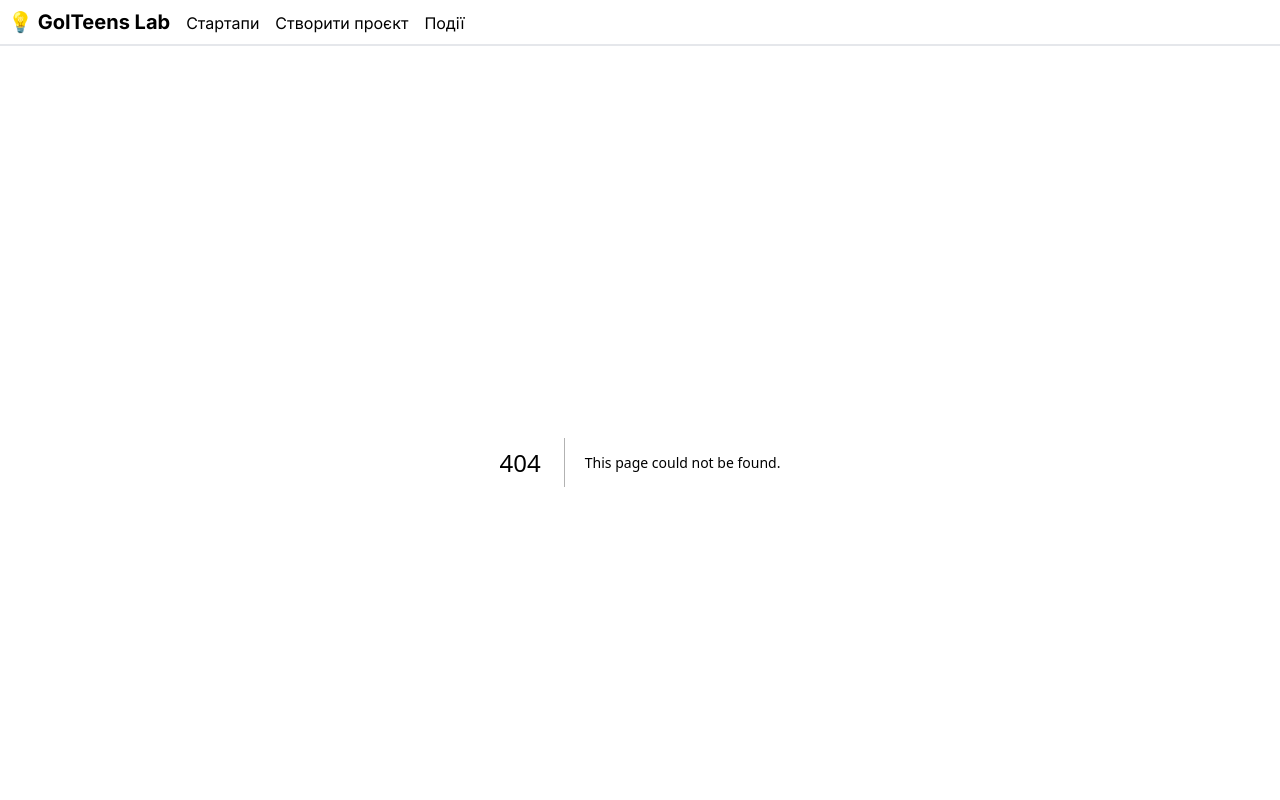
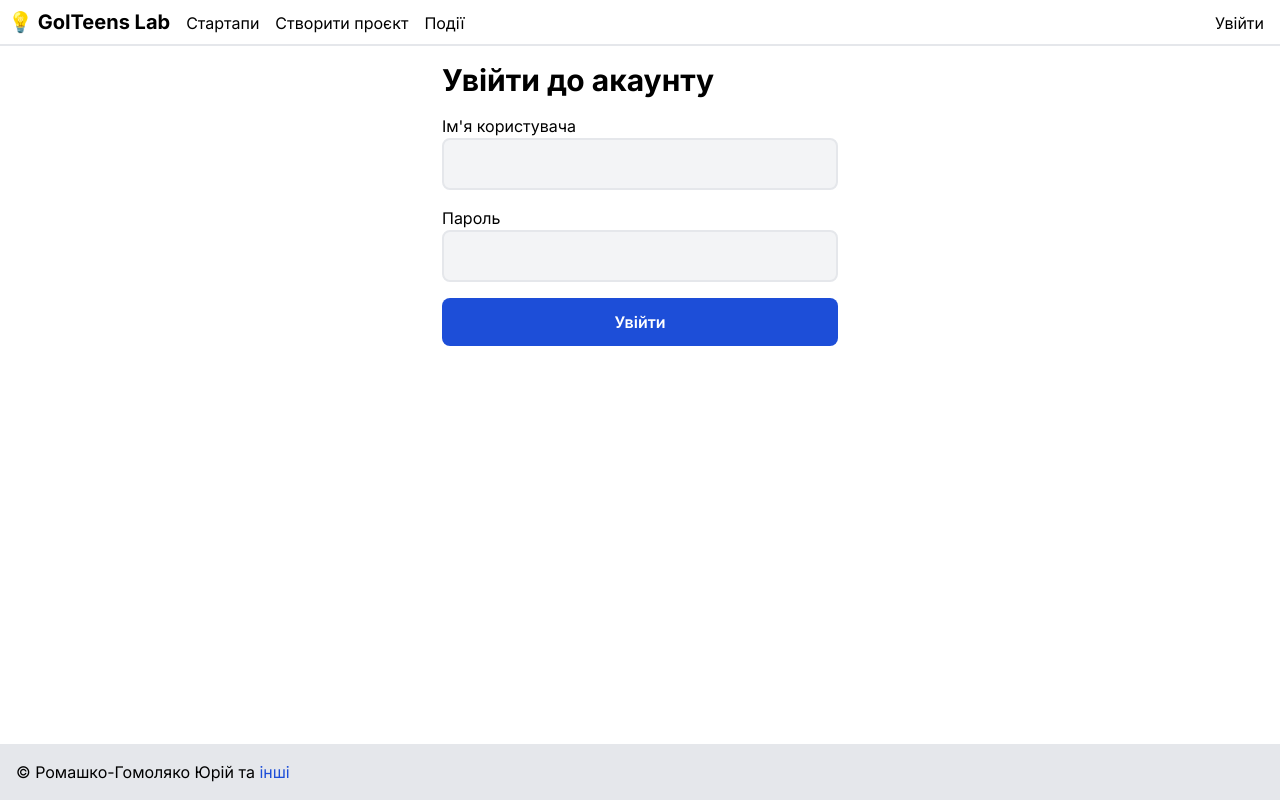
Before and after one commit to YuriiRG/GameOFTeens_JS, a Next.js app: page /signin in a window 1280 px wide. Before the commit this address had no page. Shown: the top 800 px of the page. Built offline with nearby package versions, Linux system fonts and the light colour scheme.

Commit message:
Create sign in page and unify buttons

```diff
--- a/src/app/create-project/CreateProjectForm.tsx
+++ b/src/app/create-project/CreateProjectForm.tsx
@@ -2,7 +2,7 @@
 import { useForm } from 'react-hook-form';
 import { zodResolver } from '@hookform/resolvers/zod';
 import { z } from 'zod';
-import { TextInput, SubmitButton, ErrorsBlock } from '@/app/form-utils';
+import { TextInput, Button, ErrorsBlock } from '@/app/form-utils';
 const schema = z.object({
   name: z
     .string()
@@ -98,7 +98,9 @@ export default function CreateProjectForm() {
           }`}
         ></textarea>
       </fieldset>
-      <SubmitButton disabled={isValidationError}>Створити проєкт</SubmitButton>
+      <Button type='submit' disabled={isValidationError}>
+        Створити проєкт
+      </Button>
       <ErrorsBlock
         errors={Object.values(errors).map((error) => error.message)}
       />
--- a/src/app/form-utils.tsx
+++ b/src/app/form-utils.tsx
@@ -43,22 +43,20 @@ export const ErrorsBlock = ({
   ) : null;
 };
 
-export type SubmitButtonProps = Omit<
+export type ButtonProps = Omit<
   InputHTMLAttributes<HTMLButtonElement>,
   'type'
->;
+> & {
+  type?: 'button' | 'reset' | 'submit';
+};
 
-export const SubmitButton = forwardRef<HTMLButtonElement, SubmitButtonProps>(
-  function SubmitButton(
-    { className, ...submitButtonProps }: SubmitButtonProps,
-    ref
-  ) {
+export const Button = forwardRef<HTMLButtonElement, ButtonProps>(
+  function Button({ className, ...buttonProps }: ButtonProps, ref) {
     return (
       <button
-        type='submit'
-        {...submitButtonProps}
+        {...buttonProps}
         className={twMerge(
-          `rounded-lg bg-blue-500 p-3 font-semibold text-white transition-all hover:enabled:bg-blue-600 active:enabled:bg-blue-700 disabled:bg-gray-300 disabled:text-gray-700`,
+          `rounded-lg bg-blue-700 p-3 font-semibold text-white transition-all hover:enabled:scale-105 hover:enabled:bg-blue-600 active:enabled:bg-blue-500 disabled:bg-gray-300 disabled:text-gray-700`,
           className
         )}
         ref={ref}
--- a/src/app/layout.tsx
+++ b/src/app/layout.tsx
@@ -19,11 +19,18 @@ export default function RootLayout({ children }: { children: ReactNode }) {
     <html lang='uk'>
       <body className={`${inter.className} flex min-h-screen flex-col`}>
         <header className='border-b-2 border-gray-200 p-2'>
-          <nav className='flex flex-wrap items-baseline gap-4'>
-            <NavLink href='/' className='text-xl font-bold'>
-              💡 GoITeens Lab
-            </NavLink>
-            <ul className='flex gap-4'>
+          <nav className='flex flex-col items-stretch gap-4 sm:flex-row sm:items-baseline'>
+            <ul className='flex flex-grow items-baseline justify-between sm:flex-grow-0'>
+              <li>
+                <NavLink href='/' className='text-xl font-bold'>
+                  💡 GoITeens Lab
+                </NavLink>
+              </li>
+              <li className='mr-2 block sm:hidden'>
+                <NavLink href='/signin'>Увійти</NavLink>
+              </li>
+            </ul>
+            <ul className='flex flex-grow justify-around gap-4 sm:justify-start'>
               <li>
                 <NavLink href='/projects'>Стартапи</NavLink>
               </li>
@@ -32,6 +39,10 @@ export default function RootLayout({ children }: { children: ReactNode }) {
               </li>
               <li>
                 <NavLink href='/events'>Події</NavLink>
+              </li>
+              <li className='hidden flex-grow sm:block' aria-hidden></li>
+              <li className='mr-2 hidden sm:block'>
+                <NavLink href='/signin'>Увійти</NavLink>
               </li>
             </ul>
           </nav>
--- a/src/app/page.tsx
+++ b/src/app/page.tsx
@@ -14,7 +14,7 @@ export default function Landing() {
       <div className='flex justify-center'>
         <a
           href='/projects'
-          className='block rounded-full bg-blue-600 p-6 text-center text-2xl font-bold text-white transition-transform hover:scale-105 sm:text-3xl'
+          className='block rounded-full bg-gradient-to-r from-green-500  to-blue-600 p-6 text-center text-2xl font-bold text-white transition-transform hover:scale-105 sm:text-3xl'
         >
           Відкрийте для себе нові стартапи
         </a>
--- a/src/app/projects/[id]/BookPitch.tsx
+++ b/src/app/projects/[id]/BookPitch.tsx
@@ -1,5 +1,5 @@
 'use client';
-import { ErrorsBlock, TextInput } from '@/app/form-utils';
+import { Button, ErrorsBlock, TextInput } from '@/app/form-utils';
 import { zodResolver } from '@hookform/resolvers/zod';
 import * as Dialog from '@radix-ui/react-dialog';
 import { useState } from 'react';
@@ -33,9 +33,7 @@ export default function BookPitch() {
   return (
     <Dialog.Root open={open} onOpenChange={setOpen}>
       <Dialog.Trigger asChild>
-        <button className='rounded-lg bg-blue-700 p-4 text-lg text-white transition-all hover:scale-105 hover:bg-blue-600'>
-          Забронювати зустріч
-        </button>
+        <Button>Забронювати зустріч</Button>
       </Dialog.Trigger>
       <Dialog.Portal>
         <Dialog.Overlay className='fixed inset-0 bg-black/50' />
@@ -66,18 +64,25 @@ export default function BookPitch() {
             />
           </fieldset>
           <fieldset>
-            <label htmlFor='date'>Оберіть місце</label>
-            <TextInput className='w-full' {...register('place')} />
+            <label htmlFor='place'>Оберіть місце</label>
+            <TextInput
+              isError={errors.place !== undefined}
+              className='w-full'
+              {...register('place')}
+            />
           </fieldset>
           <fieldset>
-            <label htmlFor='date'>
+            <label htmlFor='notes'>
               Укажіть додаткову інформацію, якщо бажаєте
             </label>
-            <TextInput className='w-full' {...register('notes')} />
+            <TextInput
+              isError={errors.notes !== undefined}
+              className='w-full'
+              {...register('notes')}
+            />
           </fieldset>
           <div className='flex justify-between'>
-            <button
-              className='rounded-lg bg-blue-700 p-4 text-lg text-white transition-all hover:scale-105 hover:bg-blue-600'
+            <Button
               onClick={(e) =>
                 void handleSubmit((data) => {
                   console.log(data);
@@ -86,12 +91,14 @@ export default function BookPitch() {
               }
             >
               Відправити запит
-            </button>
-            <Dialog.Close
-              asChild
-              className='rounded-lg bg-red-700 p-4 text-lg text-white transition-all hover:scale-105 hover:bg-red-600'
-            >
-              <button onClick={() => reset()}>Відмінити</button>
+            </Button>
+            <Dialog.Close asChild>
+              <Button
+                className='bg-red-700 hover:enabled:bg-red-600 active:enabled:bg-red-500'
+                onClick={() => reset()}
+              >
+                Відмінити
+              </Button>
             </Dialog.Close>
           </div>
           <ErrorsBlock
--- a/src/app/projects/[id]/page.tsx
+++ b/src/app/projects/[id]/page.tsx
@@ -1,5 +1,6 @@
 import { getProject } from '@/mock-api';
 import BookPitch from './BookPitch';
+import { Button } from '@/app/form-utils';
 
 export function generateMetadata({
   params: { id }
@@ -46,9 +47,7 @@ export default function Project({
               </div>
             </div>
             <div className='flex flex-col gap-4'>
-              <button className='rounded-lg bg-blue-700 p-4 text-lg text-white transition-all hover:scale-105 hover:bg-blue-600'>
-                Профінансувати
-              </button>
+              <Button>Профінансувати</Button>
               <BookPitch />
             </div>
           </div>
--- /dev/null
+++ b/src/app/signin/SignInForm.tsx
@@ -0,0 +1,57 @@
+'use client';
+
+import { zodResolver } from '@hookform/resolvers/zod';
+import { useForm } from 'react-hook-form';
+import { z } from 'zod';
+import { ErrorsBlock, Button, TextInput } from '../form-utils';
+
+const schema = z.object({
+  username: z.string().min(1, "Ім'я користувача є обов'язковим"),
+  password: z.string().min(1, "Пароль є обов'язковим")
+});
+
+export default function SignInForm() {
+  const {
+    register,
+    handleSubmit,
+    formState: { errors }
+  } = useForm<z.infer<typeof schema>>({
+    resolver: zodResolver(schema)
+  });
+
+  const isValidationError = !Object.values(errors).every(
+    (error) => error === undefined
+  );
+
+  return (
+    <form
+      className='flex max-w-prose flex-col gap-4'
+      onSubmit={(e) => void handleSubmit((data) => console.log(data))(e)}
+    >
+      <h1 className='text-3xl font-bold'>Увійти до акаунту</h1>
+      <fieldset>
+        <label htmlFor='username'>Ім&apos;я користувача</label>
+        <TextInput
+          isError={errors.username !== undefined}
+          {...register('username')}
+          className='w-full'
+        />
+      </fieldset>
+      <fieldset>
+        <label htmlFor='password'>Пароль</label>
+        <TextInput
+          isError={errors.password !== undefined}
+          {...register('password')}
+          className='w-full'
+        />
+      </fieldset>
+
+      <Button type='submit' disabled={isValidationError}>
+        Увійти
+      </Button>
+      <ErrorsBlock
+        errors={Object.values(errors).map((error) => error.message)}
+      />
+    </form>
+  );
+}
--- /dev/null
+++ b/src/app/signin/page.tsx
@@ -0,0 +1,9 @@
+import SignInForm from './SignInForm';
+
+export default function SignIn() {
+  return (
+    <div className='flex justify-center'>
+      <SignInForm />
+    </div>
+  );
+}
```
